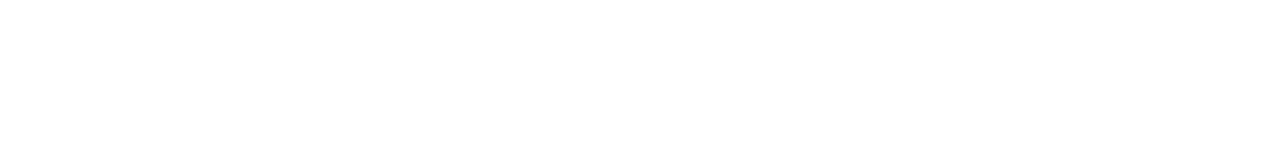
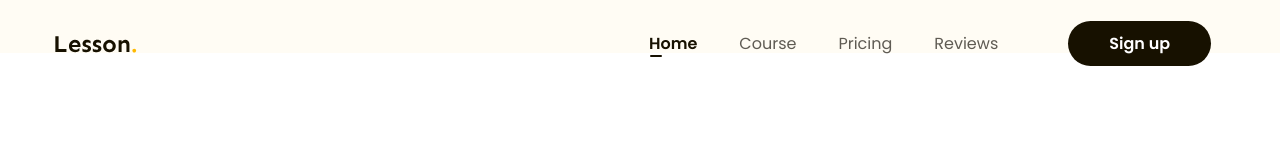
Before and after one commit to NghiaNgo0409/f8-html-css-02, a plain HTML site: page index.html in a window 1280 px wide. Drawn offline with Linux system fonts and the light colour scheme; files that its build step writes are made by us from their sources.

Commit message:
Header finish

```diff
--- a/assets/css/styles.css
+++ b/assets/css/styles.css
@@ -10,3 +10,70 @@ body {
     font-size: 1.6rem;
     font-family: "Poppins", sans-serif;
 }
+
+/* =========== Common =========== */
+
+.content {
+    width: 1170px;
+    max-width: calc(100% - 68px);
+    margin-left: auto;
+    margin-right: auto;
+}
+
+.btn {
+    width: 118px;
+    height: 50px;
+    background: #171100;
+    border-radius: 24.5px;
+}
+
+/* =========== Header =========== */
+.header {
+    background-color: #fffcf4;
+    padding-top: 36px;
+}
+.navbar {
+    display: flex;
+}
+
+.navbar ul {
+    display: flex;
+    gap: 42px;
+    margin-left: 512px;
+}
+
+.navbar ul a {
+    font-weight: 400;
+    font-size: 1.6rem;
+    color: #5f5b53;
+    text-decoration: none;
+}
+
+.navbar ul li:first-child a {
+    font-weight: 600;
+    color: #171100;
+    position: relative;
+}
+
+.navbar ul li:first-child a::after {
+    content: "";
+    position: absolute;
+    left: 1px;
+    bottom: -2px;
+    width: 12px;
+    height: 2px;
+    background: #171100;
+    border-radius: 1px;
+}
+
+.navbar .action {
+    margin-left: 70px;
+}
+
+.navbar .action .btn {
+    padding: 11px 41px;
+    font-weight: 600;
+    font-size: 1.6rem;
+    color: #ffffff;
+    text-decoration: none;
+}
--- a/index.html
+++ b/index.html
@@ -17,5 +17,36 @@
         <!-- Style -->
         <link rel="stylesheet" href="/f8-project-02/assets/css/styles.css" />
     </head>
-    <body></body>
+    <body>
+        <div class="main">
+            <div class="header">
+                <div class="content">
+                    <nav class="navbar">
+                        <img
+                            src="./assets/img/logo.svg"
+                            alt="Lesson."
+                            class="logo"
+                        />
+                        <ul class="list">
+                            <li class="item">
+                                <a href="#!" class="link">Home</a>
+                            </li>
+                            <li class="item">
+                                <a href="#!" class="link">Course</a>
+                            </li>
+                            <li class="item">
+                                <a href="#!" class="link">Pricing</a>
+                            </li>
+                            <li class="item">
+                                <a href="#!" class="link">Reviews</a>
+                            </li>
+                        </ul>
+                        <div class="action">
+                            <a href="#!" class="btn">Sign up</a>
+                        </div>
+                    </nav>
+                </div>
+            </div>
+        </div>
+    </body>
 </html>
```
Also changed, not shown: assets/img/logo.svg (added).
